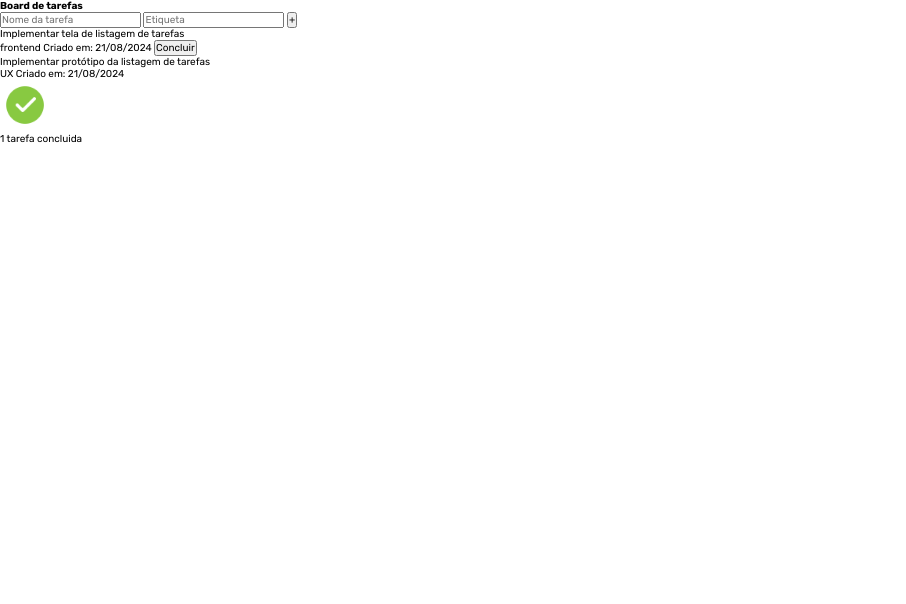
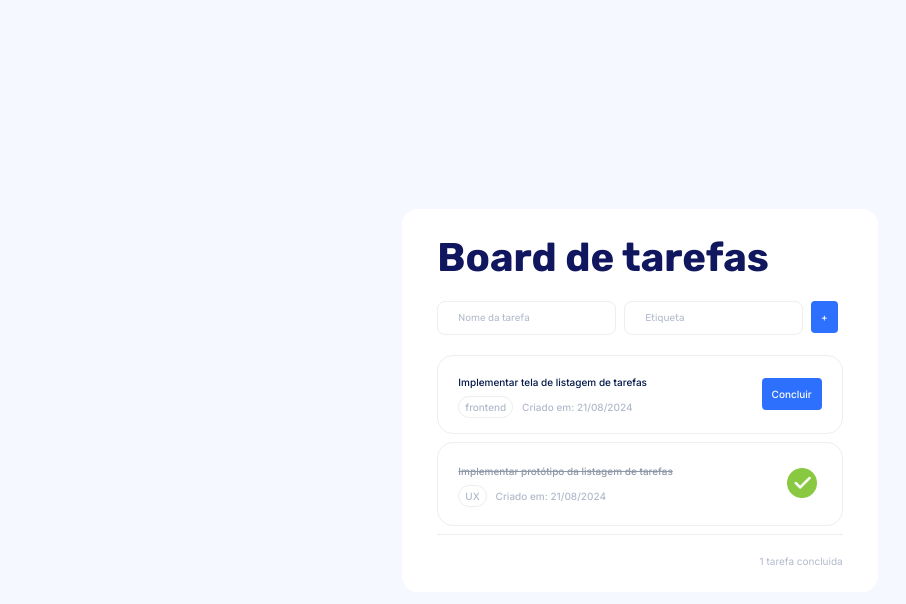
Before and after one commit to ThalesFortes/RID216429_Desafio03, a plain HTML site: page index.html in a window 1280 px wide. Shown: the whole page, without its empty margins (0-906 px from the left). Drawn offline with Linux system fonts and the light colour scheme.

Commit message:
Css para desktop finalizado e html

```diff
--- a/css/style.css
+++ b/css/style.css
@@ -1,9 +1,11 @@
 :root{
-  --primary-color: ;
-  --button-color: ;
-  --text-color: ;
+  --primary-color:#F5F9FF;
+  --button-color: #2D70FD;
+  --button-text:#FFF;
+  --text-color:#001747 ;
   --font-primary:"Rubik", sans-serif;
-  --font-secondary:"Inter", sans-serif;;
+  --font-secondary:"Inter", sans-serif;
+  --border-color:#EEEEEE;
 }
 
 *{
@@ -11,9 +13,119 @@
   padding: 0;
   box-sizing: border-box;
   font-size: 10px;
+  font-family: var(--font-secondary)
+}
+
+main{
+  width: 100vw;
+  height: 100vh;
+}
+
+h1{
+  font-size: 4rem;
+  color: #11175E;
   font-family: var(--font-primary)
 }
 
+#app{
+  height: 100%;
+  display: flex;
+  flex-direction: column;
+  align-items: center;
+  justify-content: center;
+  background-color: var(--primary-color);
+}
+
+#todo{
+  padding: 2.5rem 3.5rem;
+  background-color: #FFF;
+  border-radius: 16px;
+}
+
+#form{
+  margin: 2rem 0;
+}
+
+#form :first-child , #form :nth-child(2){
+  margin-right: .5rem;
+}
+
+.task{
+  padding: 1rem 2rem;
+  border: 1px solid var(--border-color);
+  border-radius: 8px;
+  color: #B1BACB;
+  font-family: var(--font-primary);
+
+  &:focus{
+    outline:2px solid rgb(152, 135, 252)
+  }
+}
+
+.task::placeholder{
+  color: #B1BACB;
+  font-family: var(--font-primary)
+}
+
+.button{
+  background-color: var(--button-color);
+  color: var(--button-text);
+  border: none;
+  padding: 1rem;
+  border-radius: 4px;
+  font-weight: 500;
+
+  &:hover{
+    cursor: pointer;
+    opacity: 0.8;
+  }
+}
+
+#list{
+  border-bottom: 1px solid var(--border-color);
+  margin: 2rem 0;
+}
+
+.listLine{
+  padding: 2rem;
+  list-style: none;
+  border: 1px solid var(--border-color);
+  border-radius: 16px;
+  margin-bottom: .8rem;
+  display: flex;
+  justify-content: space-between;
+  align-items: center;
+}
+
+.listText p{
+  color: #001747;
+  margin-bottom: 1.3rem;
+  font-weight: 500;
+}
+
+.listText span{
+  color: #B1BACB;
+  font-weight: 500;
+}
+
+.tag{
+  border: 1px solid var(--border-color);
+  padding: .4rem .6rem;
+  border-radius: 16px;
+  margin-right: .6rem;
+}
+
+#complete p{
+  color: #8F98A8;
+  text-decoration: line-through;
+}
+
 #checkImg{
-  width: 50px;
+  width: 4rem;
 }
+
+#count{
+  text-align: right;
+  color: #B1BACB;
+  font-weight: 400;
+}
--- a/index.html
+++ b/index.html
@@ -12,33 +12,39 @@
 <body>
   <main>
     <div id="app">
+      <div id="todo">
         <h1>Board de tarefas</h1>
         <div id="form">
           <form action="" method="post">
-          <input type="text" id="task" name="task" placeholder="Nome da tarefa" required>
-          <input type="text" id="taskTag" name="taskTag" placeholder="Etiqueta" required>
-          <button>+</button>
+            <input type="text" class="task" name="task" placeholder="Nome da tarefa" required>
+            <input type="text" class="task" name="taskTag" placeholder="Etiqueta" required>
+            <button class="button">+</button>
           </form>
         </div>
         <div id="list">
           <ul id="listContents">
             <li class="listLine">
+              <div class="listText">
                 <p>Implementar tela de listagem de tarefas</p>
-            <span>frontend</span>
+                <span class="tag">frontend</span>
                 <span>Criado em: 21/08/2024</span>
-            <button>Concluir</button>
+              </div>
+              <button class="button">Concluir</button>
             </li>
             <li class="listLine">
+              <div class="listText" id="complete">
                 <p>Implementar protótipo da listagem de tarefas</p>
-            <span>UX</span>
+                <span class="tag">UX</span>
                 <span>Criado em: 21/08/2024</span>
+              </div>
               <div id="check">
                 <img src="./assets/checkIcon.png" alt="Icone de concluido" id="checkImg">
               </div>
             </li>
           </ul>
         </div>
-      <span>1 tarefa concluida</span>
+        <div id="count"> 1 tarefa concluida</div>
+      </div>
     </div>
   </main>
 </body>
```
Lines whose indentation alone changed are shown as unchanged.
